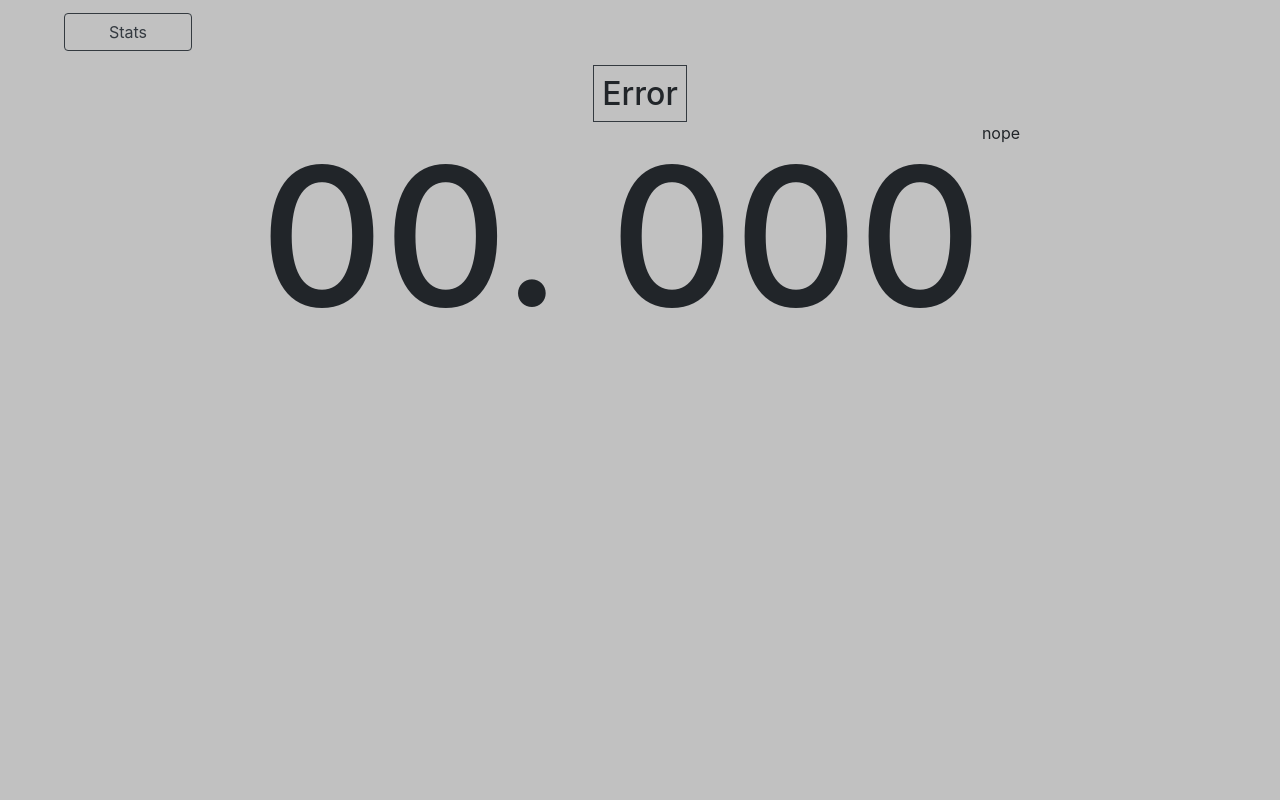
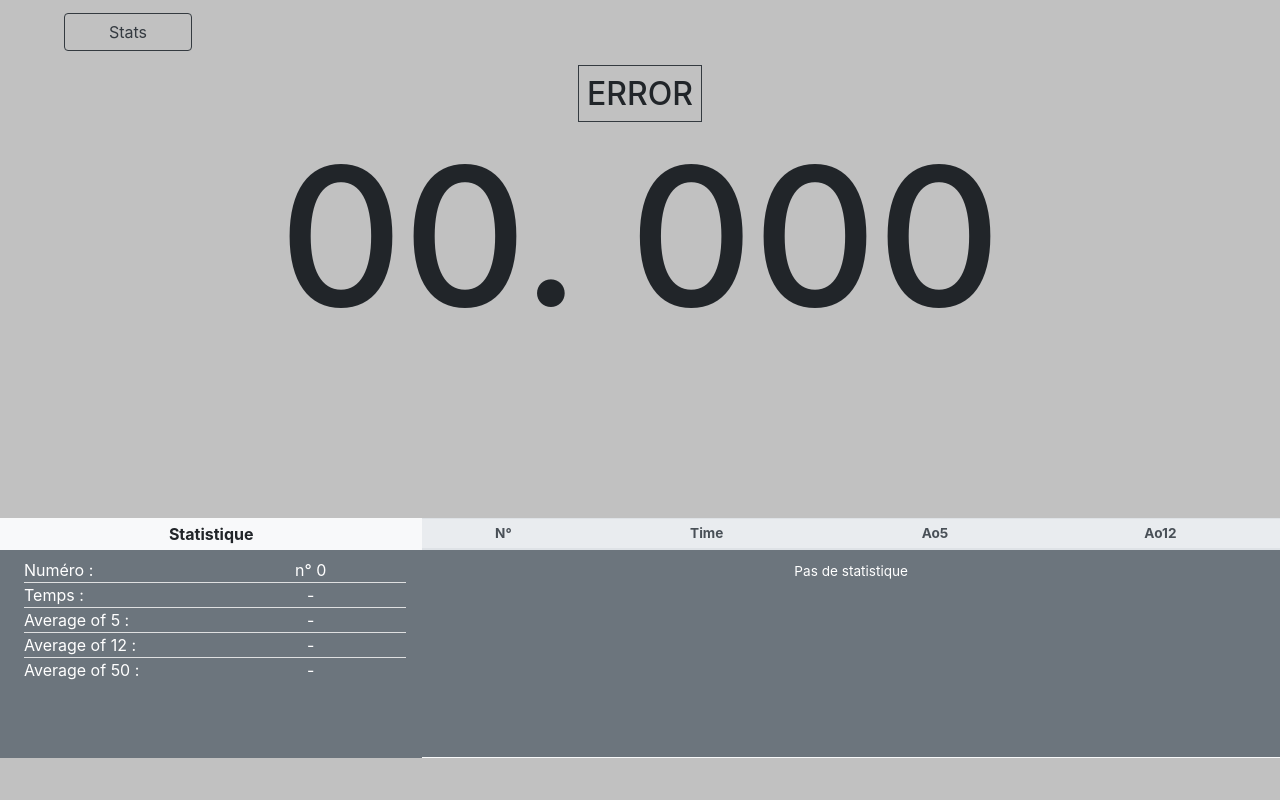
Before and after one commit to PierreMonvoisin/Solution3-PHP, a PHP site: page /timer.php in a window 1280 px wide. Shown: the part 42-842 px from the top of the page. Run offline with PHP 8.4, Linux system fonts and the light colour scheme.

Commit message:
ajout des statistiques aux stats menu

```diff
--- a/assets/js/stats_menu.js
+++ b/assets/js/stats_menu.js
@@ -1,4 +1,7 @@
 $(function(){
+  // Auto open the stats menu
+  $('#sideTimer').slideToggle('fast');
+  $('#sideTimer').addClass('d-flex');
   // Side timer stats
   $('#menuToggle').click(function() {
     if ($('#sideTimer').is(":visible")) {
--- a/assets/js/stopwatch.js
+++ b/assets/js/stopwatch.js
@@ -25,8 +25,9 @@ $(function(){
     }
     if ($("#start_stop").text() == "Stop"){
       $("#start_stop").button().click();
-      var cookieTime = 'solve=' + $('#hours').text() + ':' + $('#minutes').text()+ ':' + $('#seconds').text() + '.' + $('#milliseconds').text() + '';
-      document.cookie = cookieTime;
+      // Add cookie for time
+      // var cookieTime = 'solve=' + $('#hours').text() + ':' + $('#minutes').text()+ ':' + $('#seconds').text() + '.' + $('#milliseconds').text() + '';
+      // document.cookie = cookieTime;
       return;
     }
     if (e.keyCode == 32) {
@@ -44,8 +45,9 @@ $(function(){
     else if($(this).text() == "Stop"){
       $(this).html("<span class='ui-button-text'>Start</span>");
       clearInterval(timeUpdate);
+      addToLog(hours, minutes, seconds, milliseconds);
     }
-  })
+  });
   // Launch main stopwatch function
   function updateTime(prev_hours, prev_minutes, prev_seconds, prev_milliseconds){
     var startTime = new Date();    // fetch current time
@@ -89,4 +91,36 @@ $(function(){
     time = new String(time);    // stringify time
     return new Array(Math.max(length - time.length + 1, 0)).join("0") + time;
   }
-})
+  // Add solve to stats menu
+  function addToLog(hours, minutes, seconds, milliseconds){
+    // Get index of last solve, if none found, attribute 1 to the current index
+    var solveIndex = Number($('#solveList tbody tr:first-child').attr('id'));
+    if (isNaN(solveIndex)){
+      solveIndex = 1;
+    } else {
+      solveIndex = solveIndex + 1;
+    }
+    // Check if hours are null not to display them
+    var newTime = hours + ': ' + minutes + ': ' + seconds + '.' + milliseconds;
+    if (hours == 0){
+      newTime = minutes + ': ' + seconds + '.' + milliseconds;
+    }
+    // Check hours and minutes are null not to display them
+    if (hours == 0 && minutes == 0){
+      newTime = seconds + '.' + milliseconds;
+    }
+    // Delete "no solve" message
+    $('#noSolve').hide();
+    // Create new line to put the informations in solve history
+    var tr, _tr = '</tr>', tdSide, td1, td2, _td = '</td>';
+    tr = '<tr id="' + solveIndex + '">';
+    tdSide = '<td class="py-1 px-2 border border-light border-left-0 border-right-0 border-top-0">';
+    td1 = '<td class="py-1 px-2 border border-light border-top-0">';
+    td2 = '<td class="py-1 px-2 border border-light border-left-0 border-top-0">';
+    $('#solveList tbody').prepend(tr + '\n' + tdSide + '#' + solveIndex + _td + '\n' + td1 + newTime + _td + _tr);
+    // Put solve in solve statistics
+    $('#sideStatIndex').html(solveIndex);
+    $('#sideStatSingle').html(newTime);
+  }
+  $.get( "timer.php", { name: "John", time: "2pm" } );
+});
--- a/assets/js/timer.js
+++ b/assets/js/timer.js
@@ -143,7 +143,7 @@ $(function(){
   //   $('#scramble').html('<span class="py-2 px-2 border border-dark">' + newScramble + '</span>');
   // }
   // scramble = newScramble;
-  // addToLog(hours, minutes, seconds, milliseconds);
+  //
   function unfoldTime(time){
     // Turn seconds into milliseconds
     console.log(time);
--- a/timer.php
+++ b/timer.php
@@ -20,7 +20,13 @@
       <button id="menuToggle" type="button" class="btn btn-outline-dark">Stats</button>
       <!-- Scramble -->
       <div class="row text-center m-0">
-        <h2 id="scramble" class="mt-4"><span class="py-2 px-2 border border-dark">Error</span></h2>
+        <h2 id="scramble" class="mt-4"><span class="py-2 px-2 border border-dark">
+          <?php if (isset($_GET['name'])){
+            echo $_GET['name'];
+          } else {
+            echo 'ERROR';
+          }?>
+        </span></h2>
       </div>
       <!-- Timer -->
       <div class="row text-center mx-auto">
@@ -30,15 +36,6 @@
           <span id="seconds">00</span><span>.</span>
           <span id="milliseconds">000</span>
         </h1>
-        <?php
-        function checkCookie(){
-          if (isset($_COOKIE['solve'])){
-            echo $_COOKIE['solve'];
-          } else {
-            echo 'nope';
-          }
-        }
-        checkCookie(); ?>
       </div>
       <!-- Invisible button -->
       <div class="mx-auto" id="controls">
```
